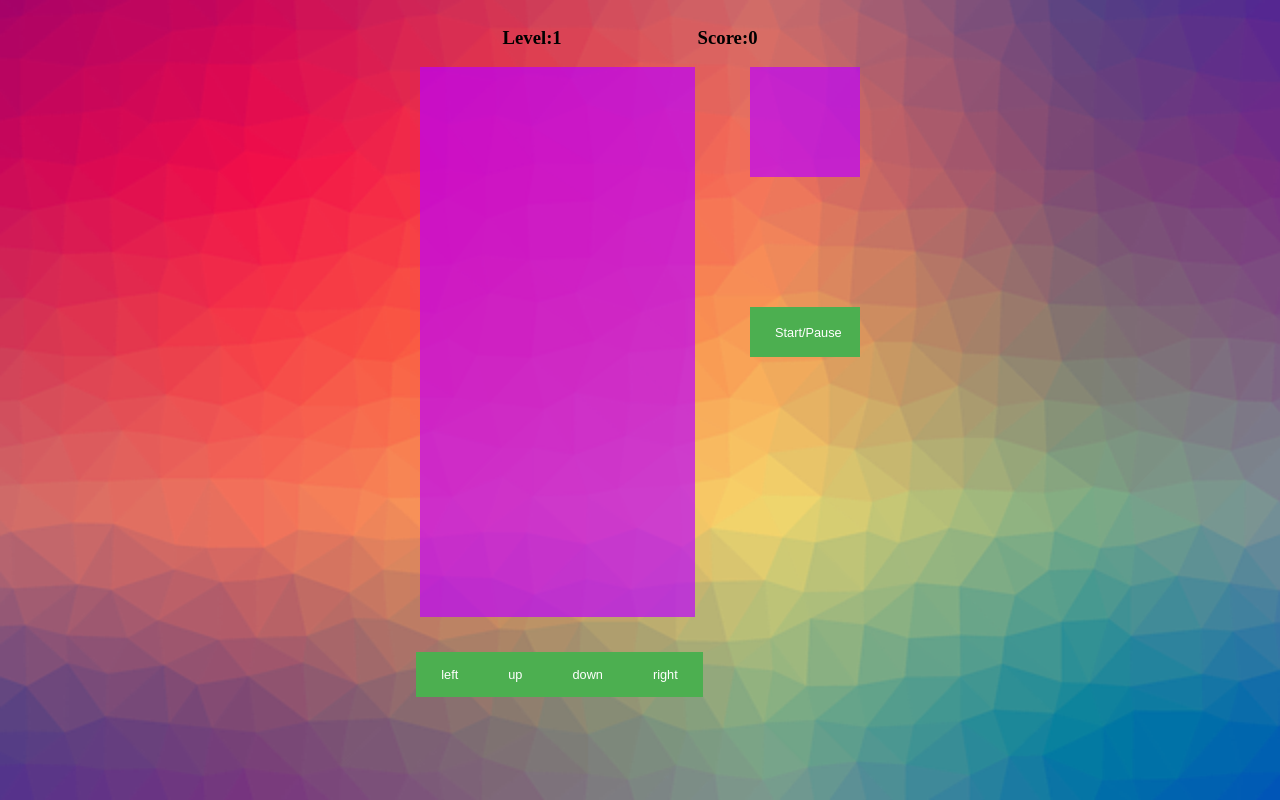
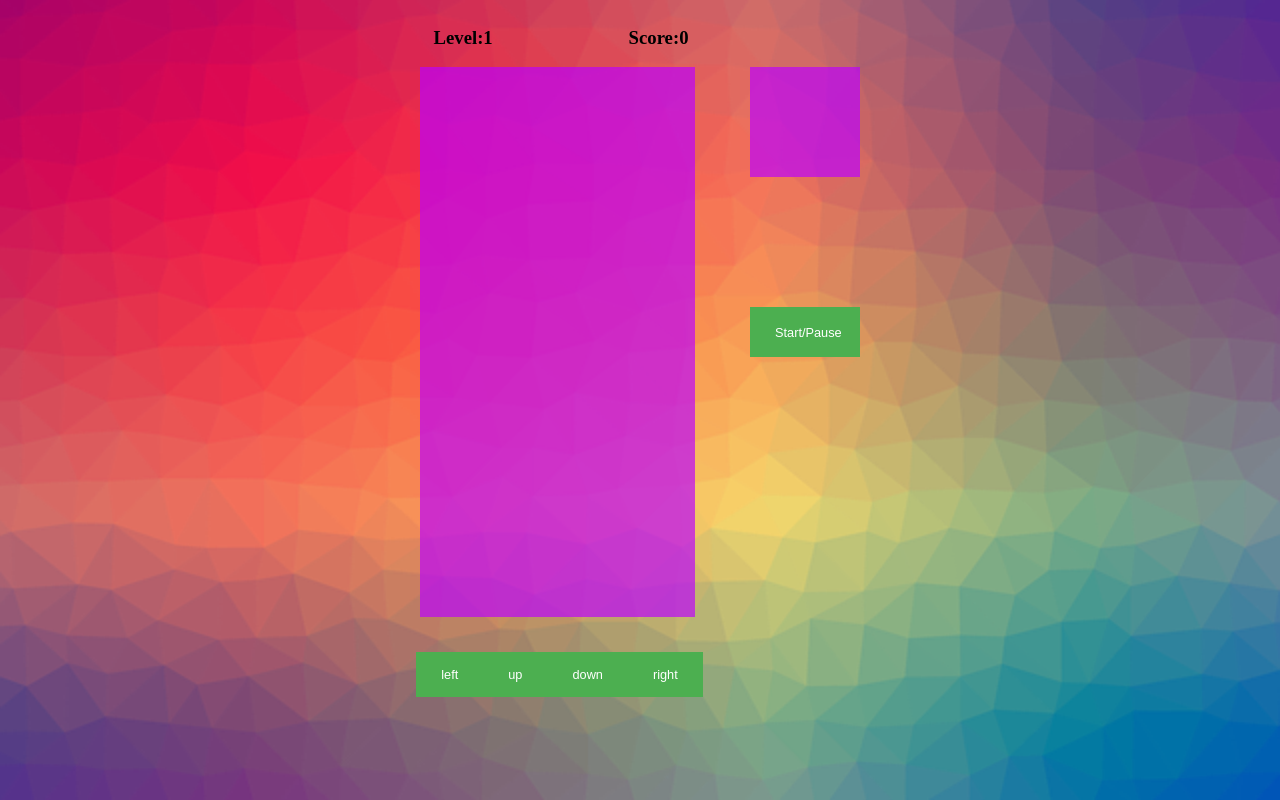
Before and after one commit to Ali-Al-Hadi-Al-Husseini/simple-tetris, a plain HTML site: page index.html in a window 1280 px wide. Drawn offline with Linux system fonts and the light colour scheme.

Commit message:
fixed a small mistake

```diff
--- a/style.css
+++ b/style.css
@@ -79,7 +79,7 @@ body{
     display: flex;
     justify-content: space-between;
     position: relative;
-    left: -10px;
+    left: -79px;
   }
 
 .button{
```
